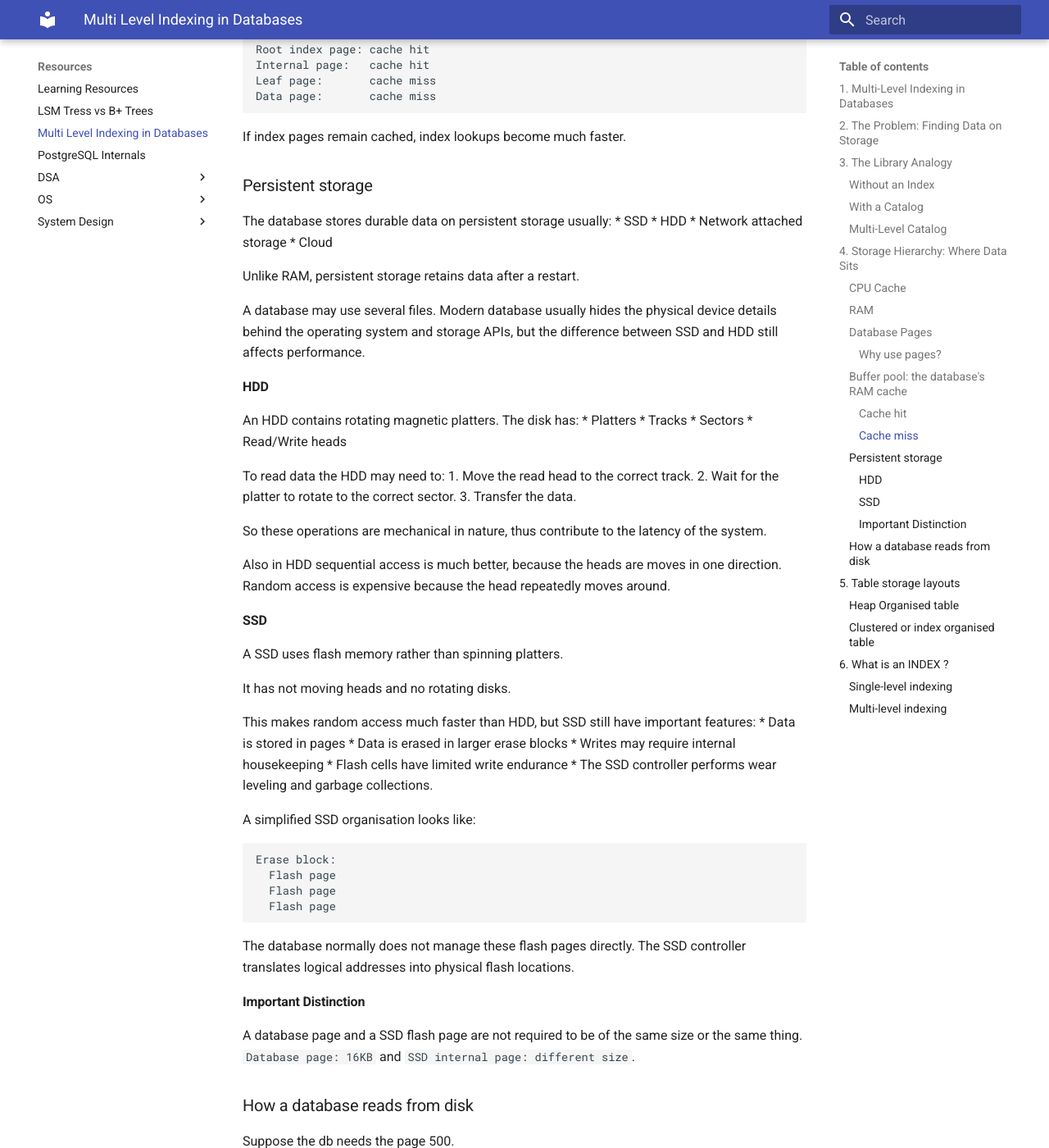
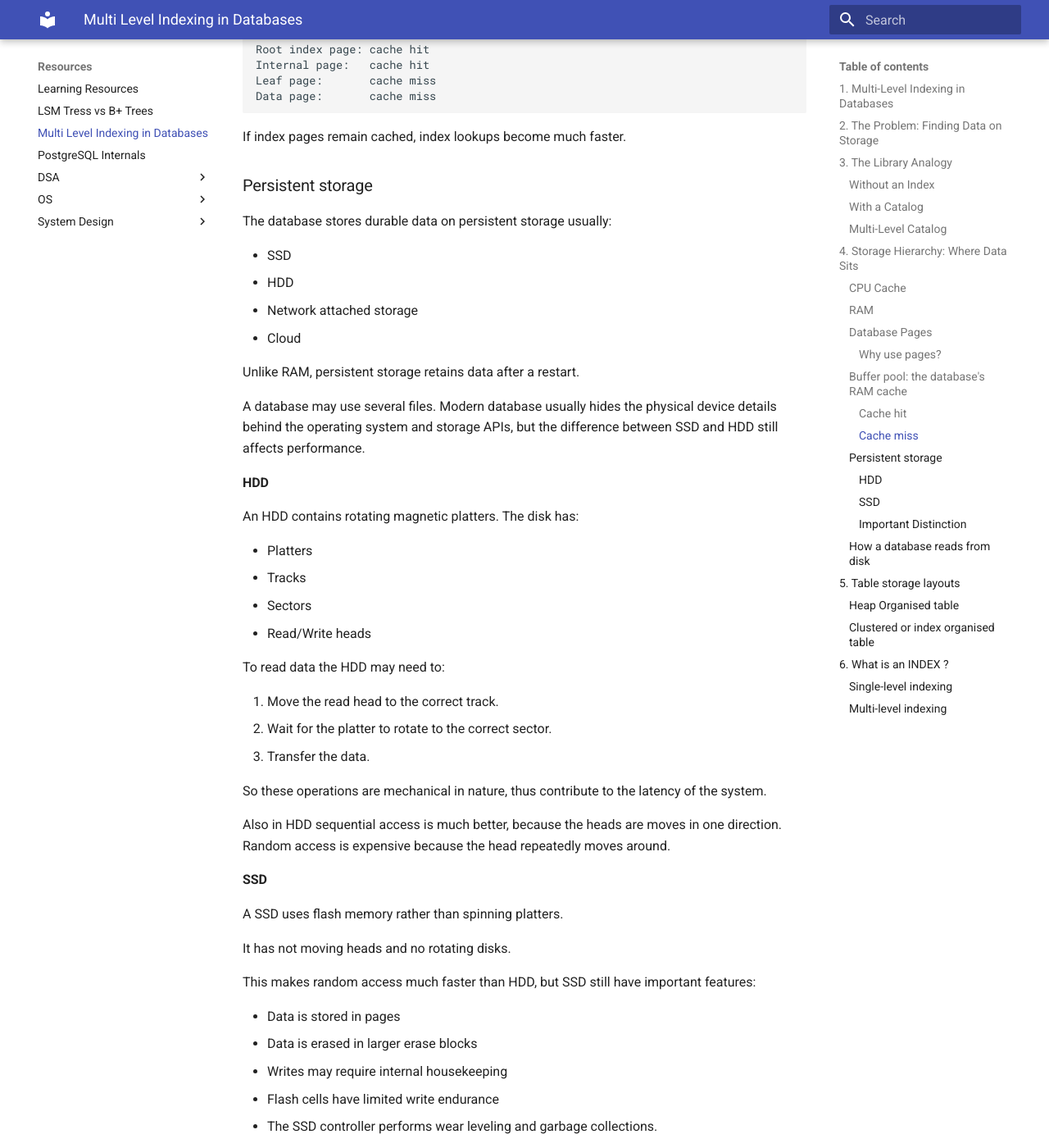
Before and after one commit to ashishpatidar123/resources, an MkDocs documentation site: the page built from docs/Multi-Level Indexing in Databases.md, in a window 1280 px wide and 1400 px high, scrolled down 5113 px. Shown: the whole window at 82% size. Built offline with MkDocs 1.6.1 and Material for MkDocs 9.7.7, drawn with Linux system fonts in a browser that asks for light colours.

````diff
--- a/docs/Multi-Level Indexing in Databases.md
+++ b/docs/Multi-Level Indexing in Databases.md
@@ -203,6 +203,7 @@ Data page:       cache miss
 If index pages remain cached, index lookups become much faster.
 ### Persistent storage
 The database stores durable data on persistent storage usually:
+
 * SSD
 * HDD
 * Network attached storage
@@ -216,12 +217,14 @@ system and storage APIs, but the difference between SSD and HDD still affects pe
 #### HDD
 An HDD contains rotating magnetic platters.
 The disk has:
+
  * Platters
  * Tracks
  * Sectors
  * Read/Write heads
 
 To read data the HDD may need to:
+
  1. Move the read head to the correct track.
  2. Wait for the platter to rotate to the correct sector.
  3. Transfer the data.
@@ -237,6 +240,7 @@ A SSD uses flash memory rather than spinning platters.
 It has not moving heads and no rotating disks.
 
 This makes random access much faster than HDD, but SSD still have important features:
+
  * Data is stored in pages
  * Data is erased in larger erase blocks
  * Writes may require internal housekeeping
@@ -388,10 +392,7 @@ Now understand why multi-level indexes are efficient.
 
 Assume 1 index page can store 100 entries.
 
- * With one level : ``` 100 entries ```.
-
- * With two level : ``` 100 x 100 = 10000 entries ```.
-
- * With three level : ``` 100 x 100 x 100 = 1000000 entries ```.
-
- * With four level : ``` 100 x 100 x 100 x 100 = 100000000 entries ```.
+ * With one level : ``` 100 entries ```
+ * With two level : ``` 100 x 100 = 10000 entries ```
+ * With three level : ``` 100 x 100 x 100 = 1000000 entries ```
+ * With four level : ``` 100 x 100 x 100 x 100 = 100000000 entries ```
````
